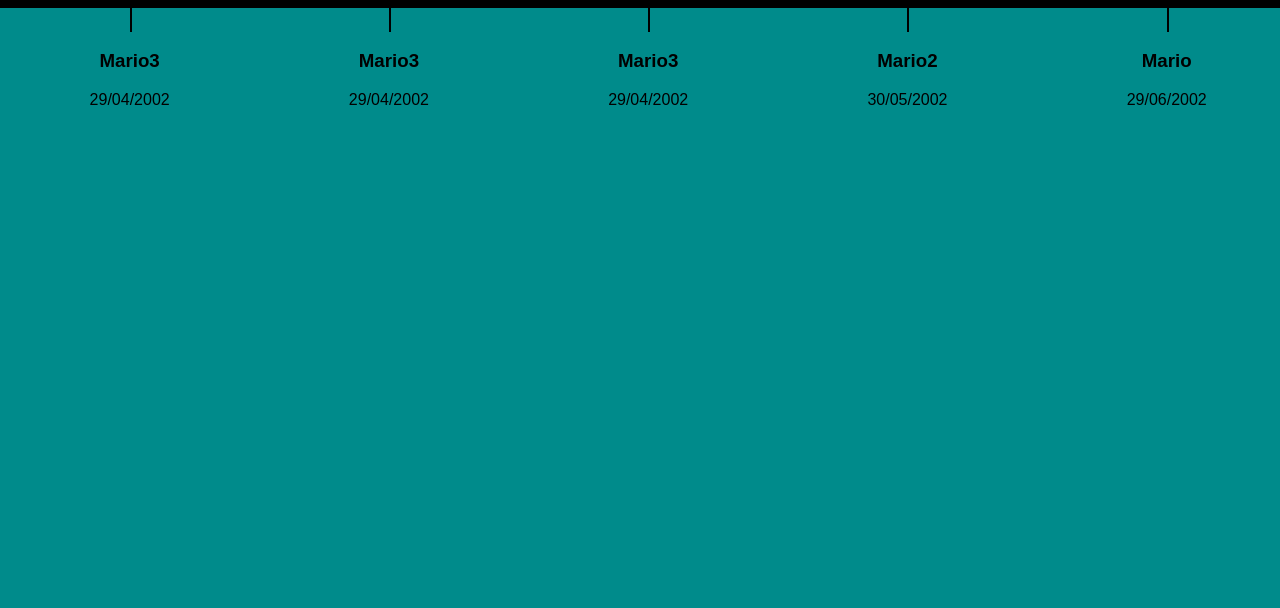
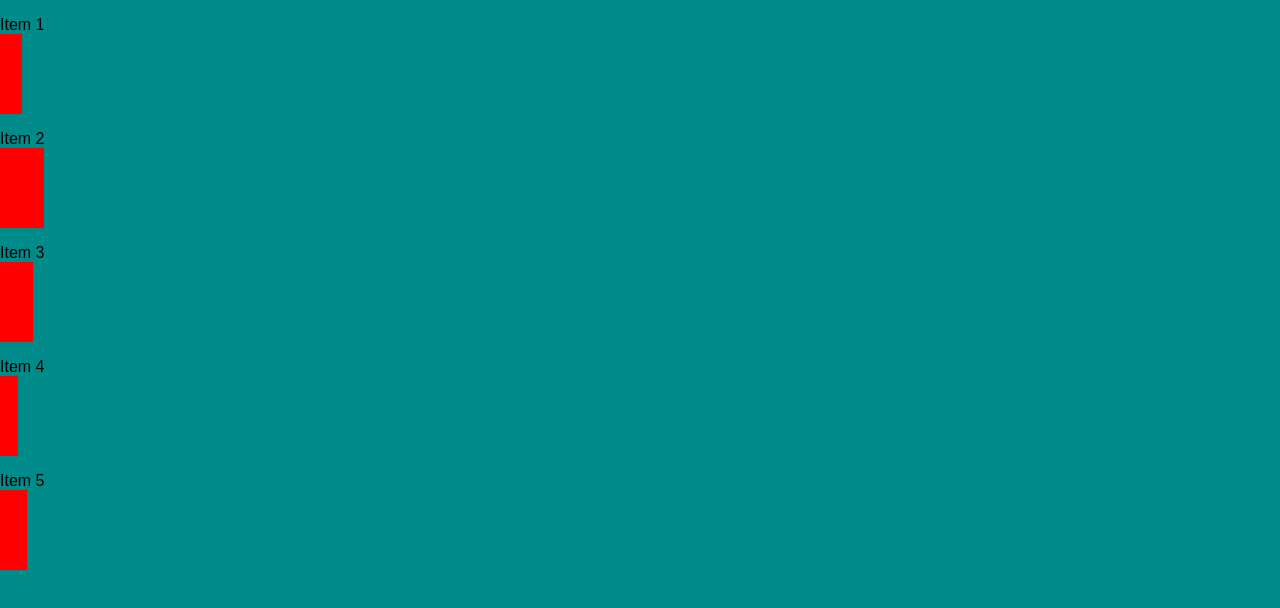
Before and after one commit to ThomasLincoln/StyledComponents-Exercises, a React (Create React App) app in the folder styled-components-exercises/: page / in a window 1280 px wide. Shown: the top 608 px of the page. Built offline with nearby package versions, Linux system fonts and the light colour scheme.

Commit message:
Exercicio 11

```diff
--- a/styled-components-exercises/src/App.js
+++ b/styled-components-exercises/src/App.js
@@ -1,7 +1,8 @@
 /* eslint-disable no-unused-vars */
 import React from 'react';
 import GlobalStyle from './styles/GlobalStyle';
-import TimeLine from './styles/exercicio10';
+import Chart from './styles/exercicio11';
+// import TimeLine from './styles/exercicio10';
 // import Modal from './styles/exercicio9';
 // import Dropdown from './styles/exercicio8';
 // import Carrossel from './styles/exercicio7';
@@ -27,6 +28,13 @@ function App() {
     { title: 'Mario3', date: '29/04/2002', description: 'A mario Game' },
     { title: 'Mario3', date: '29/04/2002', description: 'A mario Game' },
   ];
+  const data = [
+    { label: 'Item 1', value: 10 },
+    { label: 'Item 2', value: 20 },
+    { label: 'Item 3', value: 15 },
+    { label: 'Item 4', value: 8 },
+    { label: 'Item 5', value: 12 },
+  ];
 
   // Função de comparação para ordenar os objetos por data
   function compareDates(a, b) {
@@ -40,7 +48,8 @@ function App() {
   return (
     <div className="App">
       <GlobalStyle />
-      <TimeLine datas={objetosOrdenados} espacamento="14" />
+      <Chart data={data} />
+      {/* <TimeLine datas={objetosOrdenados} espacamento="14" /> */}
       {/* <Modal isOpen> */}
       {/* <h1>opa</h1> */}
       {/* </Modal> */}
--- /dev/null
+++ b/styled-components-exercises/src/styles/exercicio11.js
@@ -0,0 +1,46 @@
+/* eslint-disable react/prop-types */
+import styled from 'styled-components';
+import React from 'react';
+
+const ChartBar = styled.div`
+  width: ${(props) => {
+    return props.tamanho;
+  }};
+  background-color: red;
+  margin: 0pc 0pc;
+  height: 5pc;
+`;
+
+const Label = styled.p`
+  margin-bottom: 0px;
+`;
+
+function Chart({ data }) {
+  const getMaxValue = () => {
+    let max = 0;
+    data.forEach((element) => {
+      if (element.value > max) {
+        max = element.value;
+      }
+    });
+    return max;
+  };
+
+  const calcularTamanhoMaximo = (value) => {
+    const maxValue = getMaxValue();
+    return `${(value / maxValue) * 100}%`;
+  };
+
+  return (
+    <>
+      {data.map((item) => (
+        <div>
+          <Label>{item.label}</Label>
+          <ChartBar tamanho={calcularTamanhoMaximo(item.value)} />
+        </div>
+      ))}
+    </>
+  );
+}
+
+export default Chart;
```
